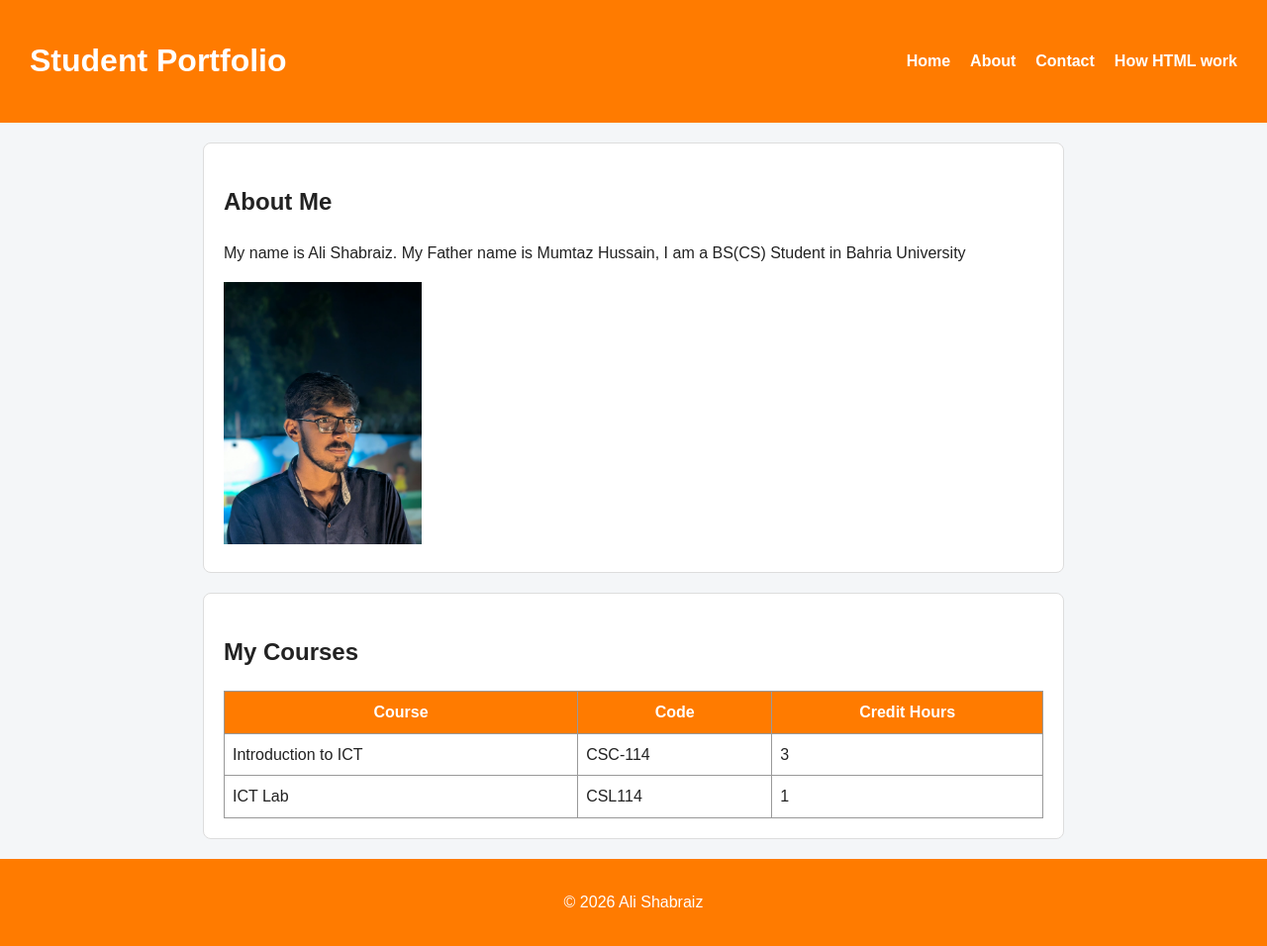
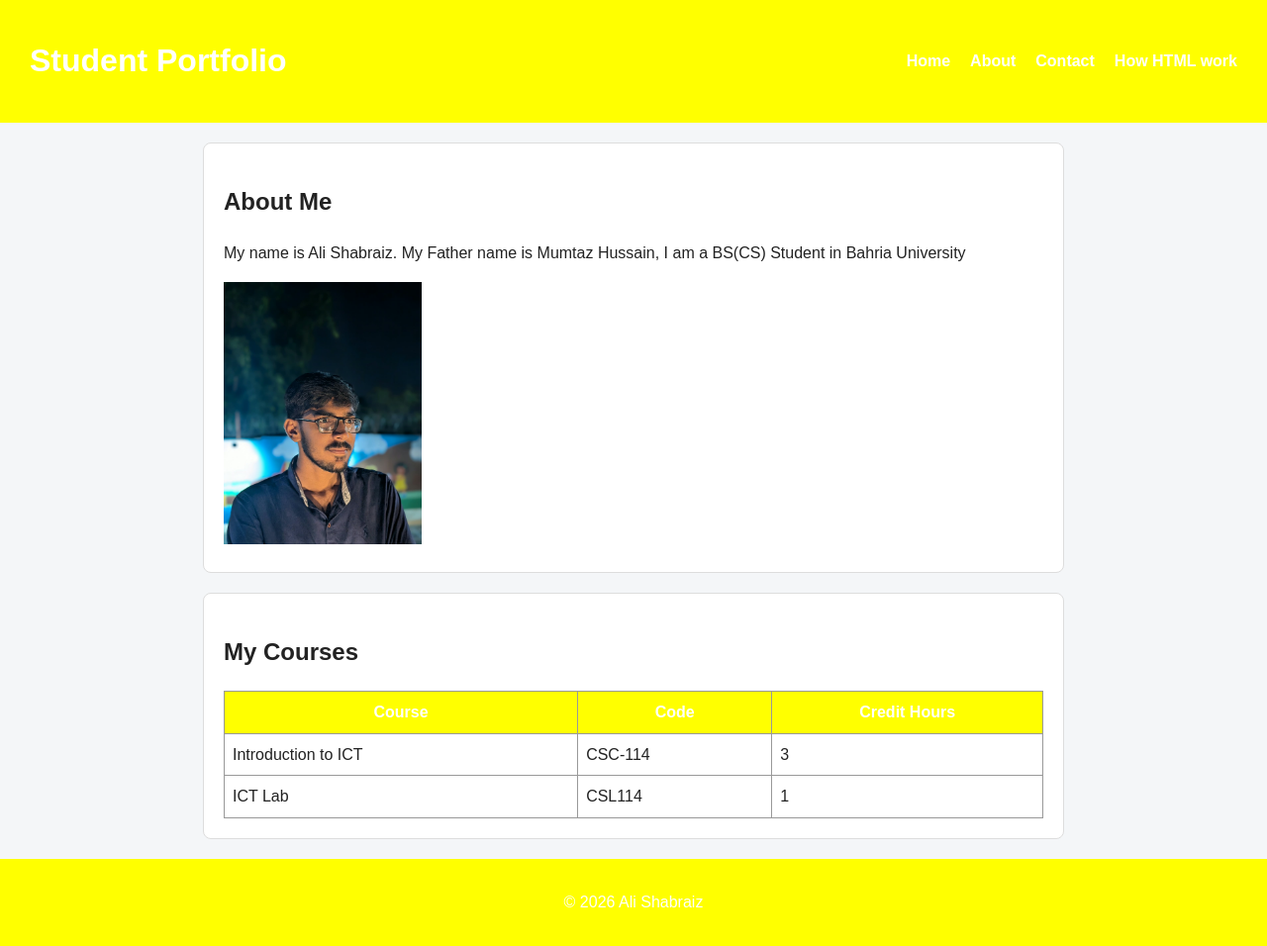
Before and after one commit to Ali-Shabraiz/my-website, a plain HTML site: page about.html in a window 1280 px wide. Shown: the whole page at 99% size. Drawn offline with Linux system fonts and the light colour scheme.

Commit message:
colir chnage

```diff
--- a/style.css
+++ b/style.css
@@ -14,7 +14,7 @@ body {
 
 /* ===== HEADER (Flexbox) ===== */
 header {
-  background-color: #ff7b00;
+  background-color: #ffff00;
   color: white;
   padding: 15px 30px;
   display: flex;
@@ -56,7 +56,7 @@ section {
 
 /* ===== ID SELECTOR ===== */
 #welcome {
-  border-left: 6px solid #ff7b00;
+  border-left: 6px solid #ffff00;
 }
 
 /* ===== CLASS SELECTOR ===== */
@@ -77,7 +77,7 @@ th, td {
 }
 
 th {
-  background-color: #ff7b00;
+  background-color: #ffff00;
   color: white;
 }
 
@@ -96,7 +96,7 @@ input, textarea, select {
 button {
   margin-top: 12px;
   padding: 10px 20px;
-  background-color: #ff7b00;
+  background-color: #ffff00;
   color: white;
   border: none;
   border-radius: 4px;
@@ -107,7 +107,7 @@ button {
 footer {
   text-align: center;
   padding: 15px;
-  background-color: #ff7b00;
+  background-color: #ffff00;
   color: white;
 }
 .card{
```
